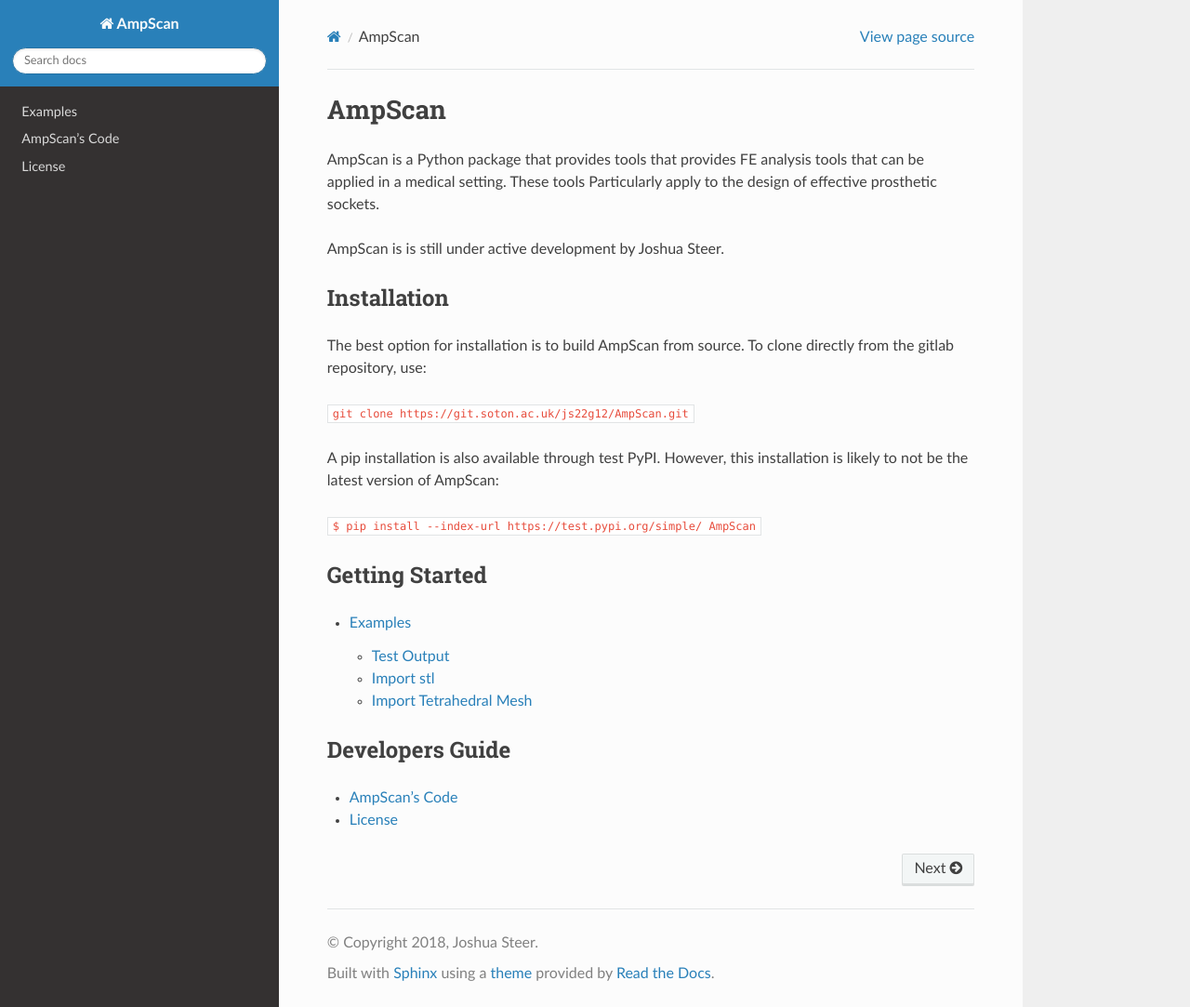
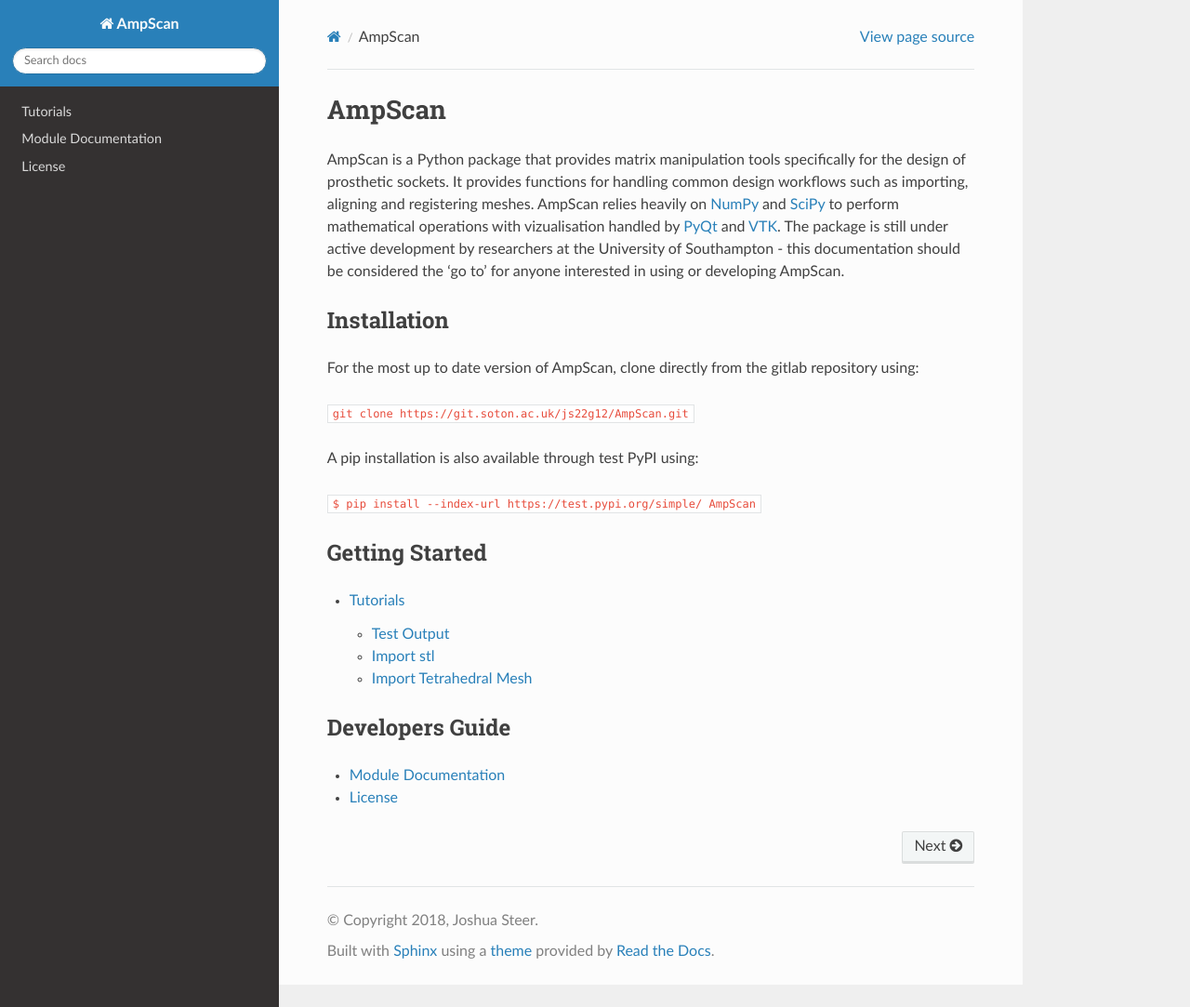
Before and after one commit to abel-research/ampscan, a Sphinx documentation site: the page built from docs/index.rst, in a window 1280 px wide and 1083 px high. Shown: the whole window at 93% size. Built offline with Sphinx 7.4.7 and the Read the Docs theme 2.0.0, drawn with Linux system fonts in a browser that asks for light colours; pages that are not in the unit, such as notebooks, are missing from menus.

Commit message:
index aesthetics

```diff
--- a/docs/code.rst
+++ b/docs/code.rst
@@ -1,5 +1,5 @@
-AmpScan's Code
-==============
+Module Documentation
+====================
 
 .. toctree::
    :maxdepth: 3
--- a/docs/exampleDemos.rst
+++ b/docs/exampleDemos.rst
@@ -1,5 +1,5 @@
-Examples
-========
+Tutorials
+=========
 
 This section provides a series of workflows that demonstrate the
 core functionality of AmpScan. Each is presented as a tutorial that
--- a/docs/index.rst
+++ b/docs/index.rst
@@ -1,23 +1,28 @@
 AmpScan
 =======
 
-AmpScan is a Python package that provides tools that provides FE analysis tools
-that can be applied in a medical setting. These tools Particularly apply to the
-design of effective prosthetic sockets.
+AmpScan is a Python package that provides matrix manipulation tools specifically for
+the design of prosthetic sockets. It provides functions for handling common design workflows
+such as importing, aligning and registering meshes. AmpScan relies heavily on `NumPy`_ and
+`SciPy`_ to perform mathematical operations with vizualisation handled by `PyQt`_ and `VTK`_.
+The package is still under active development by researchers at the University of Southampton
+- this documentation should be considered the 'go to' for anyone interested in using or
+developing AmpScan.
 
-AmpScan is is still under active development by Joshua Steer.
+.. _numpy: http://www.numpy.org/
+.. _SciPy: https://www.scipy.org/
+.. _PyQt: https://riverbankcomputing.com/software/pyqt/intro
+.. _VTK: https://www.vtk.org/
 
 
 Installation
 ------------
 
-The best option for installation is to build AmpScan from source. To clone directly
-from the gitlab repository, use:
+For the most up to date version of AmpScan, clone directly from the gitlab repository using:
 
 ``git clone https://git.soton.ac.uk/js22g12/AmpScan.git``
 
-A pip installation is also available through test PyPI. However, this installation
-is likely to not be the latest version of AmpScan:
+A pip installation is also available through test PyPI using:
 
 ``$ pip install --index-url https://test.pypi.org/simple/ AmpScan``
 
```
Also changed, not shown: 15 other files.
